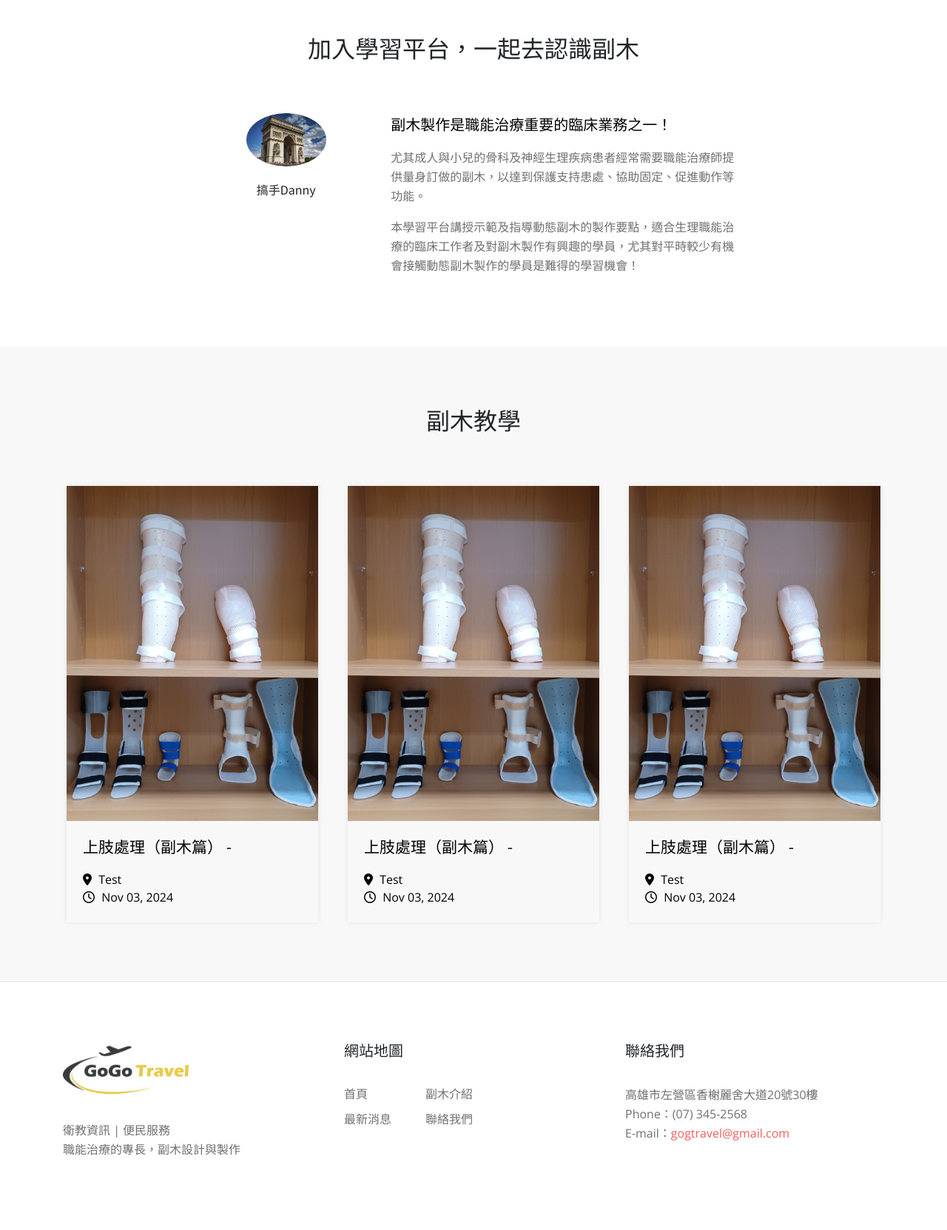
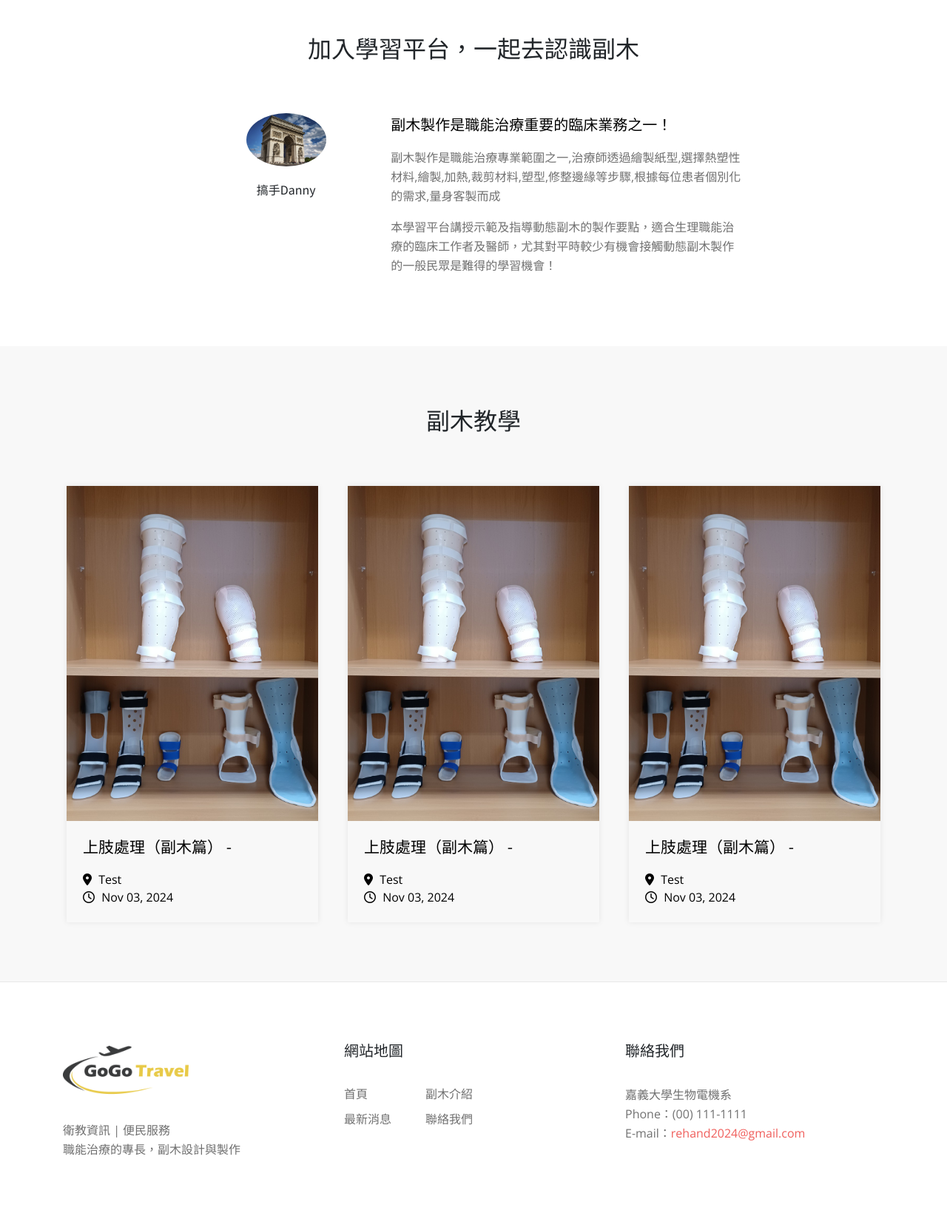
Before and after one commit to m1016m/splint, a Django app: page /content in a window 1280 px wide. Shown: the part 691-2354 px from the top of the page at 74% size. Run offline with Django 4.2, Linux system fonts and the light colour scheme; some libraries are stand-ins or nearby versions.

Commit message:
Add files via upload

```diff
--- a/templates/content.html
+++ b/templates/content.html
@@ -15,8 +15,8 @@
         </div>
         <div class='col-md-8 text-left'>
           <p class='lead'>副木製作是職能治療重要的臨床業務之一！</p>
-          <p>尤其成人與小兒的骨科及神經生理疾病患者經常需要職能治療師提供量身訂做的副木，以達到保護支持患處、協助固定、促進動作等功能。</p>
-          <p>本學習平台講授示範及指導動態副木的製作要點，適合生理職能治療的臨床工作者及對副木製作有興趣的學員，尤其對平時較少有機會接觸動態副木製作的學員是難得的學習機會！</p>
+          <p>副木製作是職能治療專業範圍之一,治療師透過繪製紙型,選擇熱塑性材料,繪製,加熱,裁剪材料,塑型,修整邊緣等步驟,根據每位患者個別化的需求,量身客製而成</p>
+          <p>本學習平台講授示範及指導動態副木的製作要點，適合生理職能治療的臨床工作者及醫師，尤其對平時較少有機會接觸動態副木製作的一般民眾是難得的學習機會！</p>
         </div>
       </div>
     </div>
--- a/templates/footer.html
+++ b/templates/footer.html
@@ -20,9 +20,9 @@
         </div>
         <div class="col-md-4">
           <h4>聯絡我們</h4>
-          <p>高雄市左營區香榭麗舍大道20號30樓<br>
-            Phone：(07) 345-2568<br>
-            E-mail：<a href="mailto:gogtravel@gmail.com">gogtravel@gmail.com</a>
+          <p>嘉義大學生物電機系<br>
+            Phone：(00) 111-1111<br>
+            E-mail：<a href="mailto:rehand2024@gmail.com">rehand2024@gmail.com</a>
           </p>
         </div>
       </div>
--- a/templates/header.html
+++ b/templates/header.html
@@ -36,7 +36,7 @@
     <div class='row'>
       <div class='col-md-12'>
         <h1 class="display-4">職能治療的專長，副木設計與製作～</h1>
-        <p class="lead">職能治療是透過有目的的活動來治療病患，使其能夠藉由治療訓練達到功能上的獨立，以維持病患生理和心理上的健康，或維持及增進其社會角色之日常生活功能，進而提升生活品質</p>
+        <p class="lead">副木製作是職能治療專業範圍之一,治療師透過繪製紙型,選擇熱塑性材料,繪製,加熱,裁剪材料,塑型,修整邊緣等步驟,根據每位患者個別化的需求,量身客製而成</p>
         <a class="btn btn-primary btn-lg" href="#" role="button">了解更多</a>
       </div>
     </div>
```
